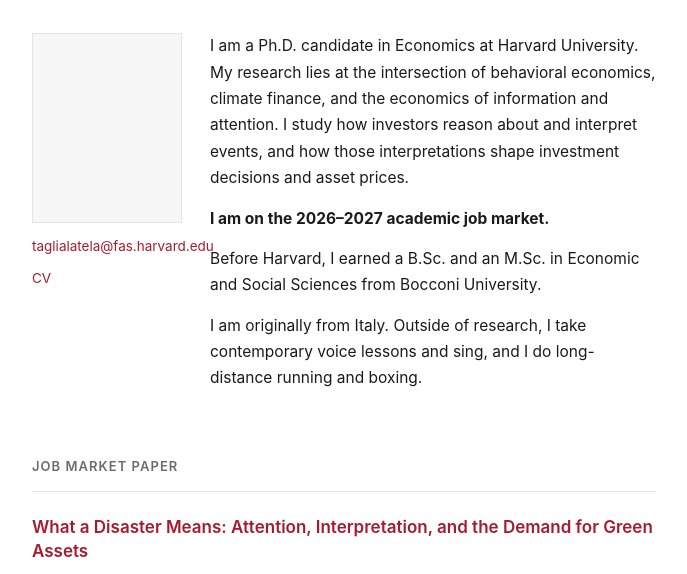
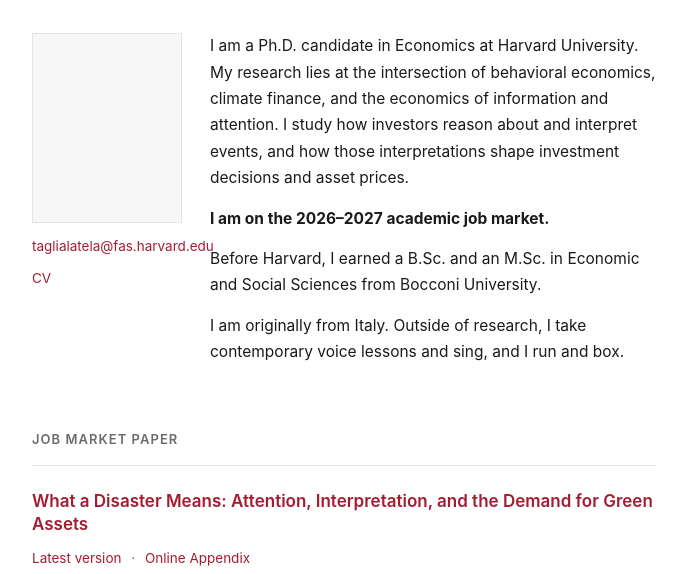
Before and after one commit to Davide-Taglialatela/Davide-Taglialatela.github.io, a plain HTML site: page index.html in a window 1280 px wide. Shown: the part 195-769 px from the top of the page, without its empty margins (296-983 px from the left). Drawn offline with Linux system fonts and the light colour scheme.

Commit message:
Bio: run and box
Co-Authored-By: Claude Fable 5.1 <noreply@anthropic.com>

```diff
--- a/index.html
+++ b/index.html
@@ -44,8 +44,7 @@
             </p>
             <p>
               I am originally from Italy. Outside of research, I take
-              contemporary voice lessons and sing, and I do long-distance
-              running and boxing.
+              contemporary voice lessons and sing, and I run and box.
             </p>
           </div>
         </div>
```
